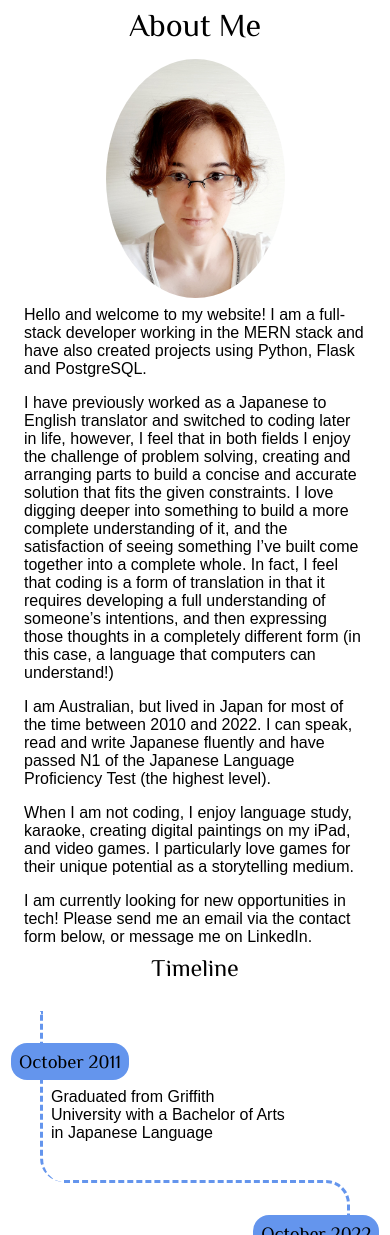
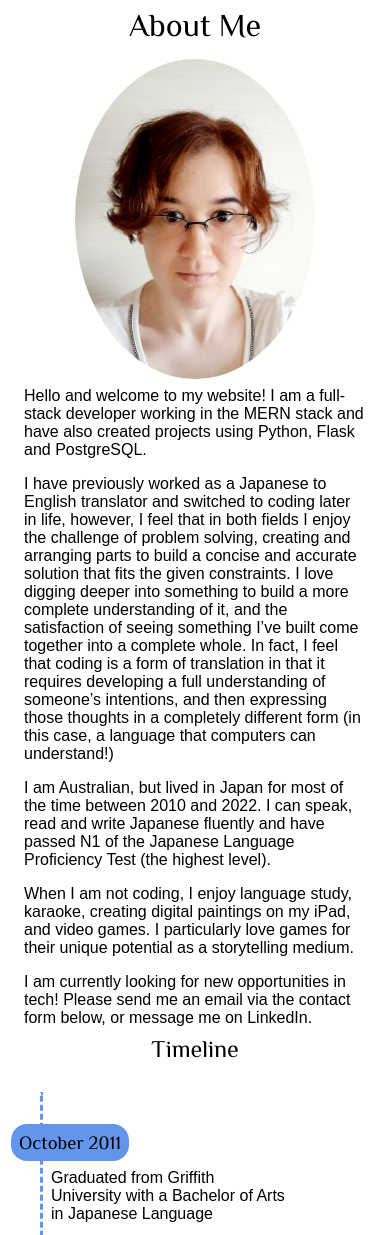
Before and after one commit to plutoniumcat/plutoniumcat.github.io, a React (Create React App) app: page / in a window 390 px wide. Shown: the part 901-2136 px from the top of the page. Built offline with nearby package versions, Linux system fonts and the light colour scheme; a web font is replaced by a local one.

Commit message:
Fix image sizing in About section

```diff
--- a/src/index.css
+++ b/src/index.css
@@ -179,13 +179,13 @@ input:checked + .slider:before {
 }
 
 #profileimage {
-  width: 50%;
+  width: 15rem;
+  height: auto;
   border-radius: 50%;
-  flex-shrink: 1;
 }
 
 .about-text {
-  flex-grow: 1;
+  margin-left: 2rem;
 }
 
 .dl-resume, .navigate-home {
@@ -368,6 +368,10 @@ footer ul li img {
     align-items: center;
   }
 
+  .about-text {
+    margin-left: auto;
+  }
+
   .timeline-container {
     width: 80%;
     margin-left: 1.5rem;
```
